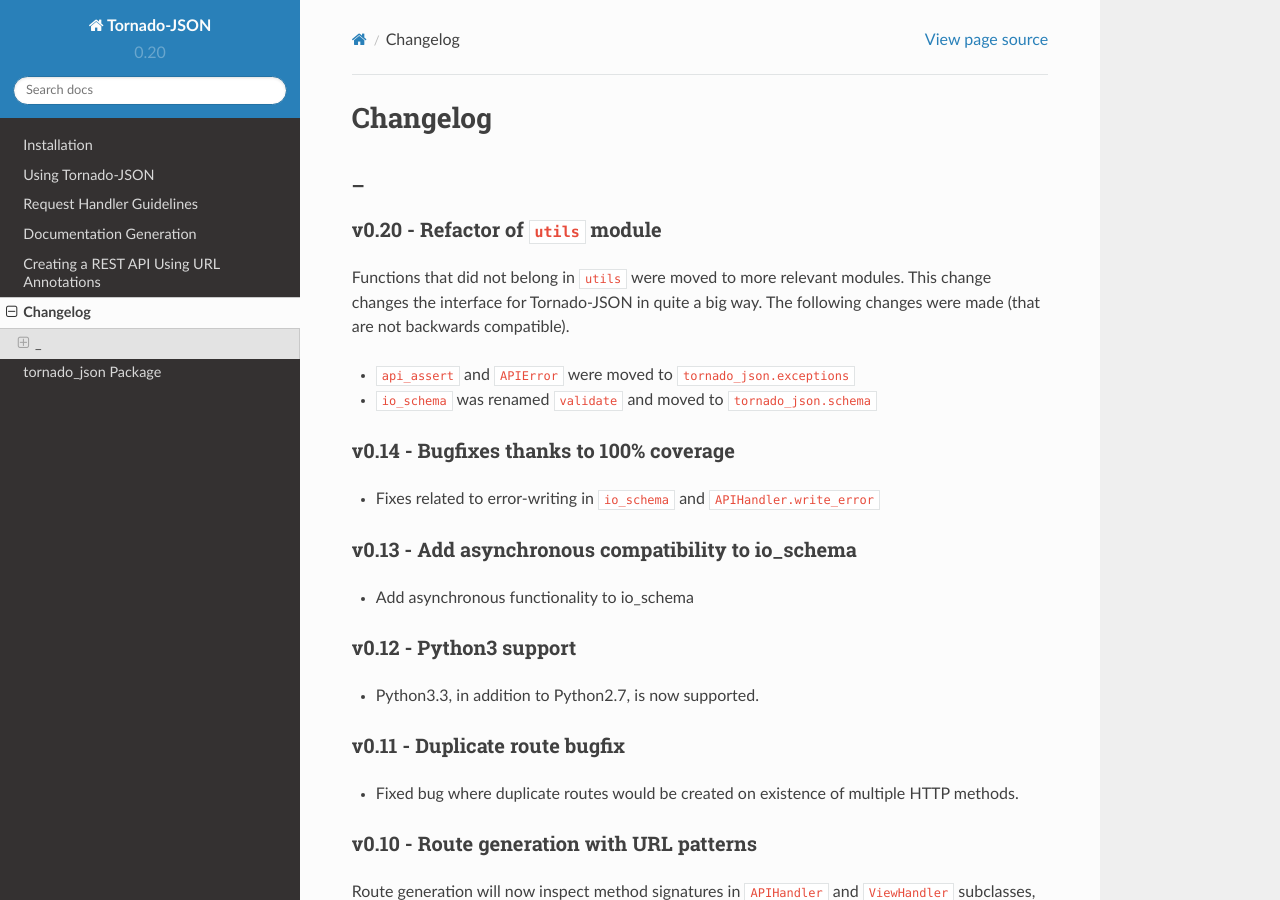
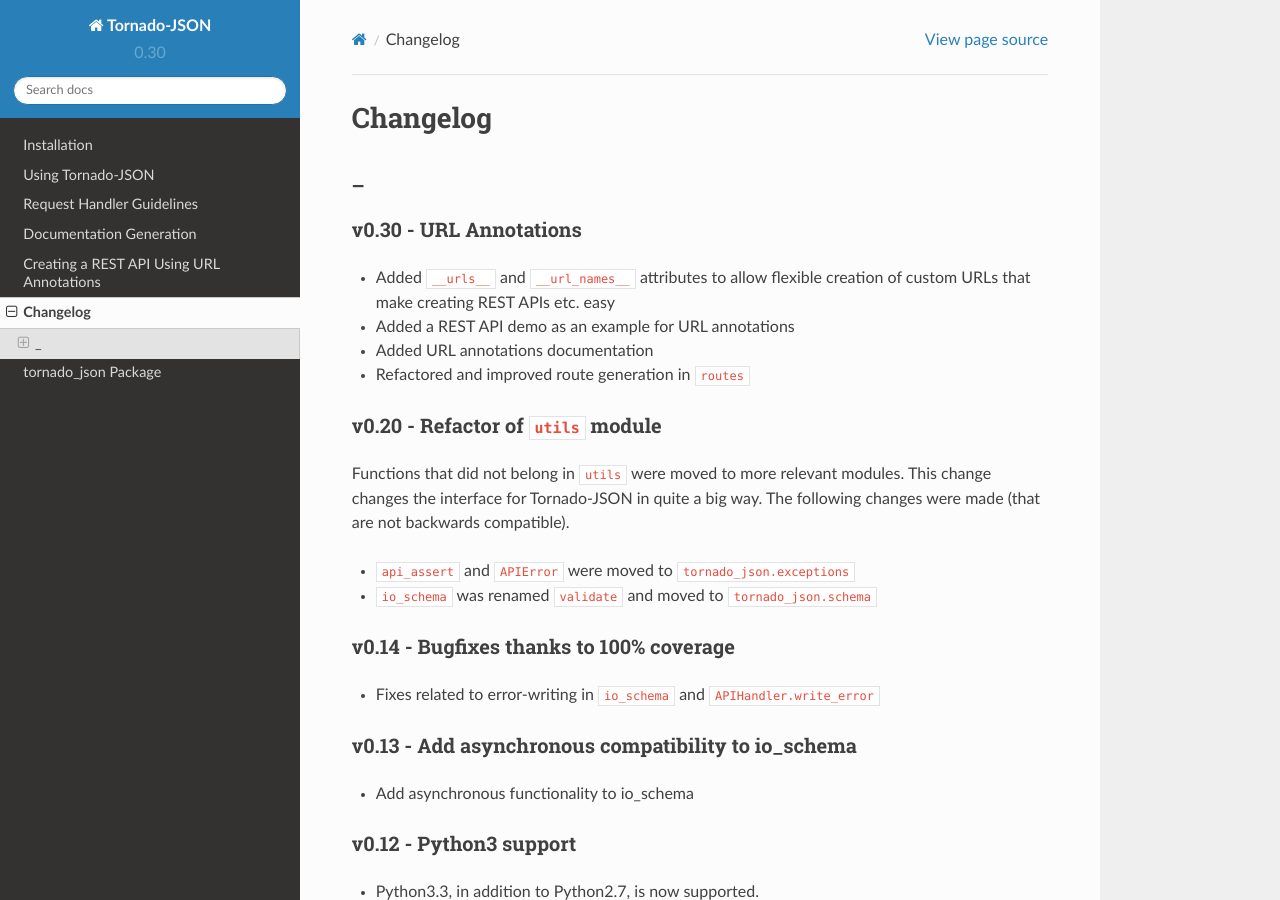
Before and after one commit to hfaran/Tornado-JSON, a Sphinx documentation site: the page built from docs/changelog.rst, in a window 1280 px wide and 900 px high. Built offline with Sphinx 7.4.7 and the Read the Docs theme 2.0.0, drawn with Linux system fonts in a browser that asks for light colours.

Commit message:
Update changelog; bump version v0.30

```diff
--- a/docs/changelog.rst
+++ b/docs/changelog.rst
@@ -3,6 +3,15 @@
 
 _
 ---------
+
+
+v0.30 - URL Annotations
+~~~~~~~~~~~~~~~~~~~~~~~
+
+* Added ``__urls__`` and ``__url_names__`` attributes to allow flexible creation of custom URLs that make creating REST APIs etc. easy
+* Added a REST API demo as an example for URL annotations
+* Added URL annotations documentation
+* Refactored and improved route generation in ``routes``
 
 
 v0.20 - Refactor of ``utils`` module
--- a/tornado_json/__init__.py
+++ b/tornado_json/__init__.py
@@ -5,4 +5,4 @@
 # Alternatively, just put the version in a text file or something to avoid
 #   this.
 
-__version__ = '0.20'
+__version__ = '0.30'
```
